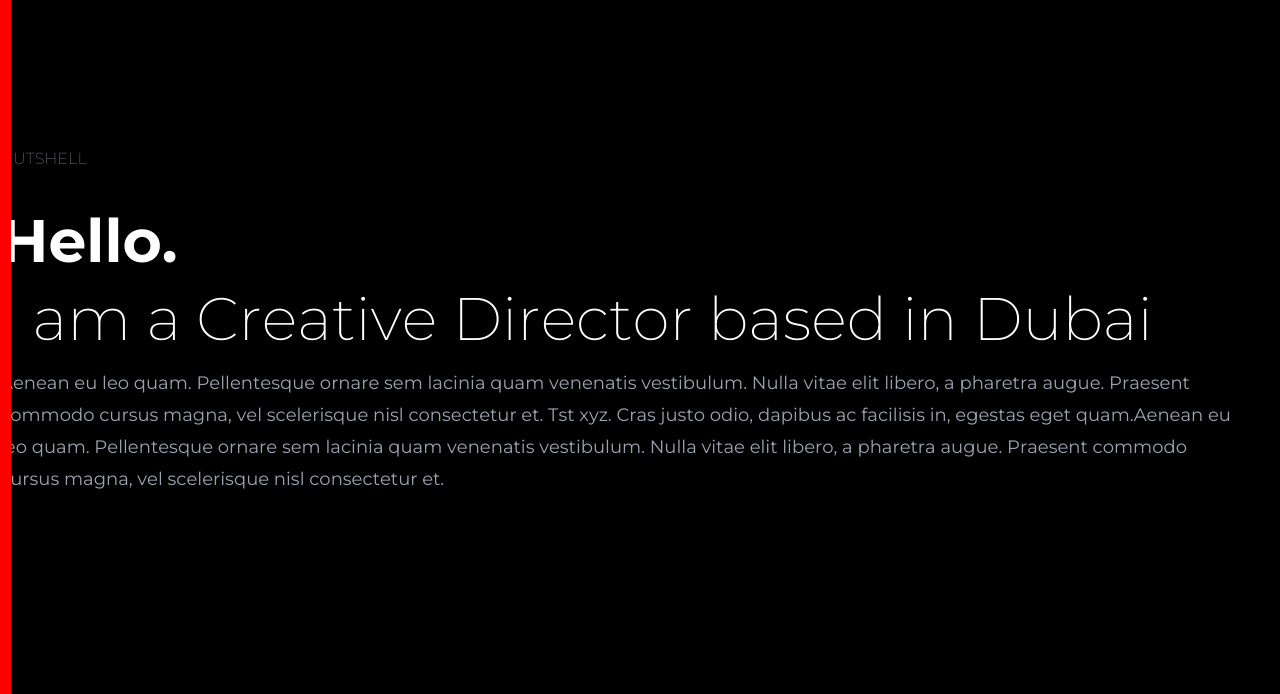
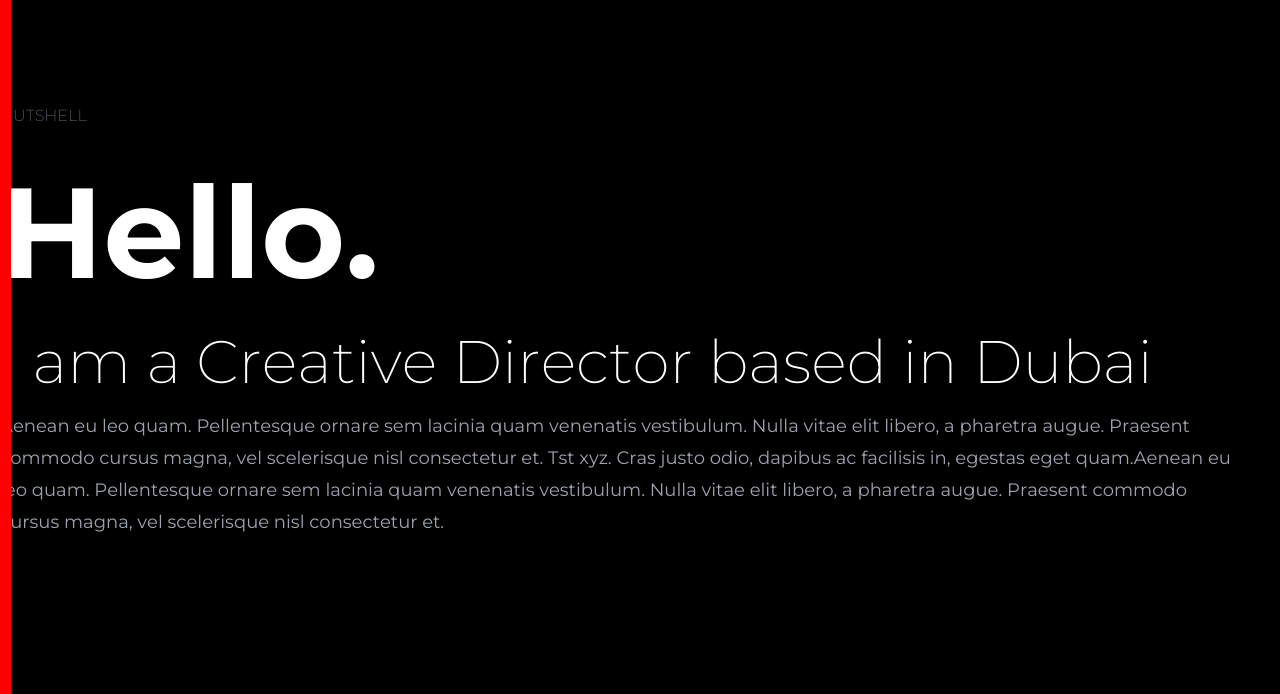
Before and after one commit to iainduffman/portfolio-latest, a Gatsby site: page / in a window 1280 px wide. Shown: the part 106-800 px from the top of the page. Built offline with nearby package versions, Linux system fonts and the light colour scheme; Gatsby itself is replaced by a stand-in of ours.

Commit message:
Changes...

```diff
--- a/src/pages/index.js
+++ b/src/pages/index.js
@@ -165,7 +165,7 @@ var tlBrief = gsap.timeline({delay: 1.5}),
           <div ref={(el) => (textRefs.current[0] = el)} id="categories" className="leading-9 title w-full text-white">
           <p id="openerLabel" className="mb-2 text-gray-500 list-none text-1xl md:text-1xl lg:text-1xl font-thin relative overflow-hidden uppercase transform phrase mt-12">Nutshell</p>
         <p id="quote-home" className="list-none text-6xl font-thin relative overflow-hidden transform phrase">
-        <p className="mb-0 font-bold">Hello.</p>
+        <p className="mb-0 font-bold lg:text-9xl">Hello.</p>
         <p className="lg:text-6xl">I am a Creative Director based in Dubai</p>
         </p>
 
```
